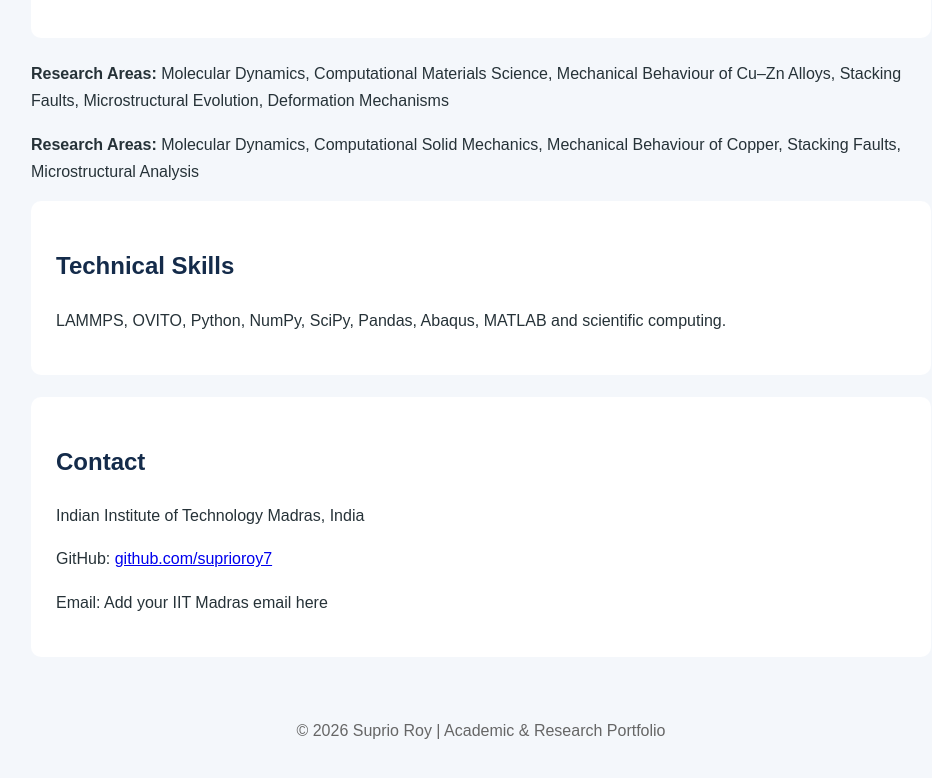
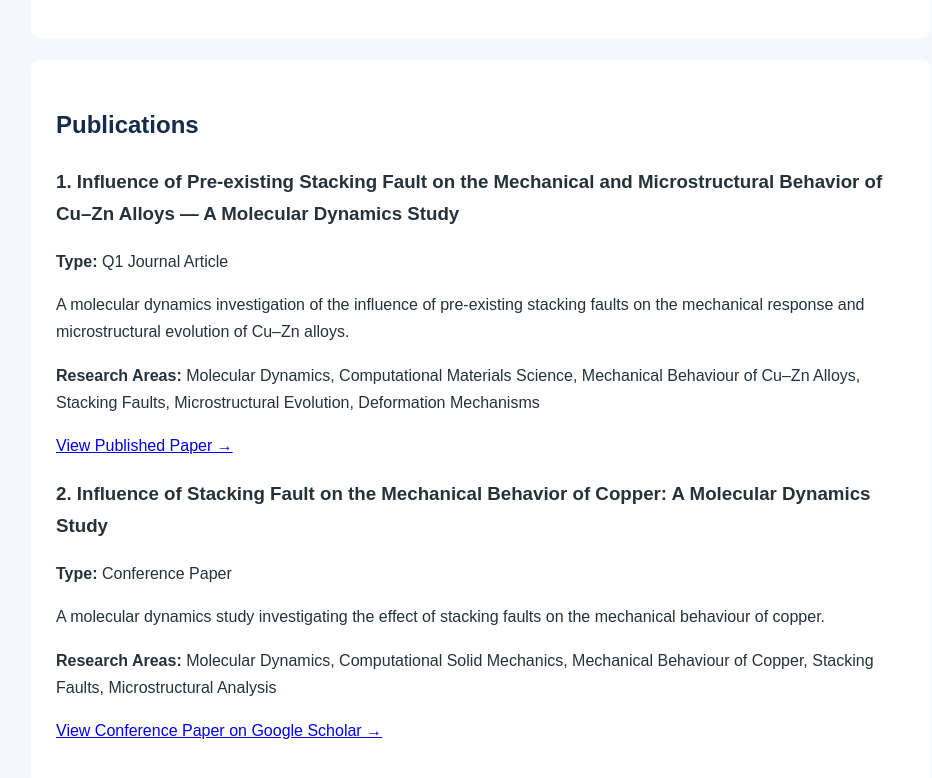
Before and after one commit to suprioroy7/suprioroy7.github.io, a plain HTML site: page index.html in a window 1280 px wide. Shown: the part 2502-3280 px from the top of the page, without its empty margins (159-1091 px from the left). Drawn offline with Linux system fonts and the light colour scheme.

Commit message:
Add publication entries with research areas

```diff
--- a/index.html
+++ b/index.html
@@ -184,8 +184,24 @@
 </section>
 
 
+<section id="publications">
+    <h2>Publications</h2>
 
-<!-- Add this inside your first publication entry -->
+    <div class="publication">
+        <h3>
+            1. Influence of Pre-existing Stacking Fault on the
+            Mechanical and Microstructural Behavior of Cu–Zn Alloys —
+            A Molecular Dynamics Study
+        </h3>
+
+        <p><strong>Type:</strong> Q1 Journal Article</p>
+
+        <p>
+            A molecular dynamics investigation of the influence of
+            pre-existing stacking faults on the mechanical response
+            and microstructural evolution of Cu–Zn alloys.
+        </p>
+
         <p>
             <strong>Research Areas:</strong>
             Molecular Dynamics, Computational Materials Science,
@@ -193,13 +209,46 @@
             Microstructural Evolution, Deformation Mechanisms
         </p>
 
-<!-- Replace the existing Research Area paragraph in your second publication -->
+        <p>
+            <a href="https://link.springer.com/article/10.1007/s44444-025-00079-7"
+               target="_blank">
+                View Published Paper →
+            </a>
+        </p>
+    </div>
+
+    <div class="publication">
+        <h3>
+            2. Influence of Stacking Fault on the Mechanical Behavior
+            of Copper: A Molecular Dynamics Study
+        </h3>
+
+        <p><strong>Type:</strong> Conference Paper</p>
+
+        <p>
+            A molecular dynamics study investigating the effect of
+            stacking faults on the mechanical behaviour of copper.
+        </p>
+
         <p>
             <strong>Research Areas:</strong>
             Molecular Dynamics, Computational Solid Mechanics,
             Mechanical Behaviour of Copper, Stacking Faults,
             Microstructural Analysis
         </p>
+
+        <p>
+            <a href="https://scholar.google.com/scholar?q=Influence+of+Stacking+Fault+on+the+Mechanical+Behavior+of+Copper"
+               target="_blank">
+                View Conference Paper on Google Scholar →
+            </a>
+        </p>
+    </div>
+</section>
+
+
+<!-- Add this inside your first publication entry -->
+
 
 
     <section id="skills">
```
Lines whose indentation alone changed are shown as unchanged.
